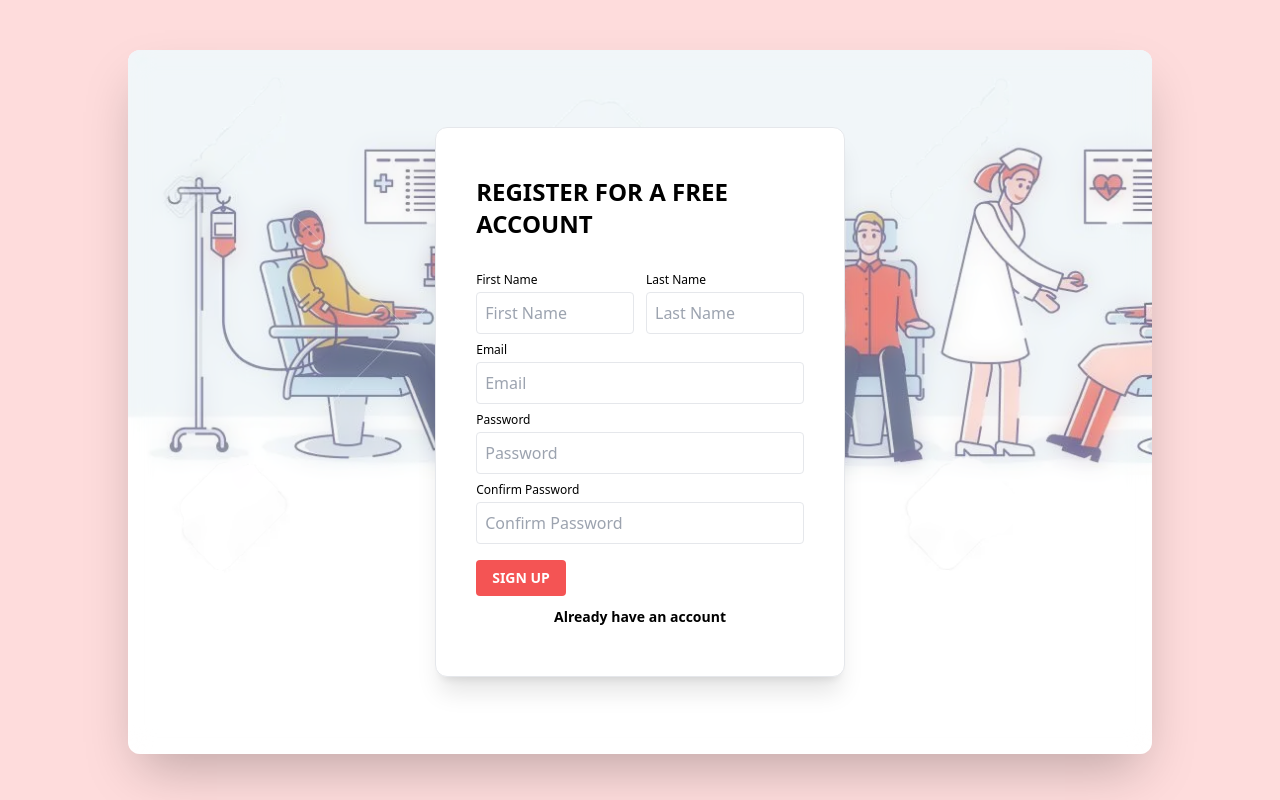
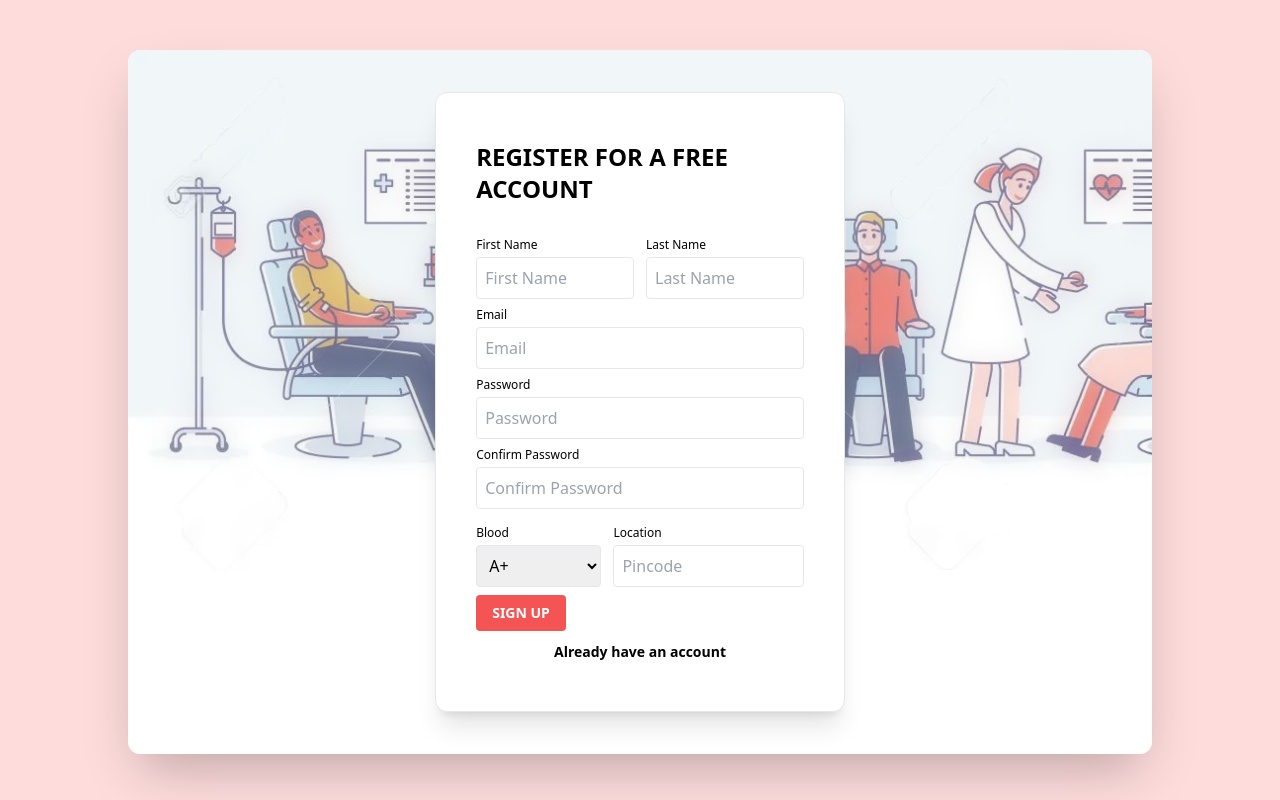
Before and after one commit to jashin-dev/Jeevan-Rakshak, a React (Create React App) app: page /registration in a window 1280 px wide. Built offline with nearby package versions, Linux system fonts and the light colour scheme.

Commit message:
ui faq, login , registartion update

```diff
--- a/src/Components/DonateCard.jsx
+++ b/src/Components/DonateCard.jsx
@@ -3,11 +3,11 @@ import React from 'react'
 export default function DonateCard({image , name , age , location , bloodGrp}) {
   return (
 
-      <div className='bg-white w-[500px] flex flex-row rounded-md gap-5 border shadow-md p-5 hover:scale-105 transition-all duration-200'>
+      <div className='bg-white w-full h-[80px] items-center justify-between flex flex-row rounded-md gap-3 border shadow-md p-5 hover:scale-105 transition-all duration-200'>
         <div>
-            <img src="../../images/herosection.png" alt="" className='w-[200px] h-[200px] inline-block object-cover'/>
+            <img src="../../images/herosection.png" alt="" className='h-[60px]  inline-block object-cover'/>
         </div>
-        <div className='flex flex-col justify-around'>
+
             <div>Name : {name} </div>
             <div>Age : {age} </div>
             <div>Location : {location}</div>
@@ -19,7 +19,7 @@ export default function DonateCard({image , name , age , location , bloodGrp}) {
               <button className='p-[10px] border-none rounded bg-red-400 text-white font-semibold'>Chat</button>
             </div>
 
-        </div>
+
       </div>
 
   )
--- a/src/FAQ.jsx
+++ b/src/FAQ.jsx
@@ -1,17 +1,21 @@
+import { useState } from "react";
 import Footer from "./Footer";
 import Navbar from "./Navbar";
 
+
 function FAQ() {
+  const[collapse,setCollapse]=useState(true);
+  const handleCollapse = ()=>{setCollapse(collapse=>!collapse)}
   return (
     <div>
       <Navbar />
       <div class="w-[80%] mx-auto mt-20 mb-20">
       <div class="text-3xl font-bold text-center mb-10">FAQ</div>
-        <div class="font-bold text-xl mb">Q: Who can donate blood?</div>
-        <div class="text-xl text-[#575656] mb-4 ">
+        <button class="font-bold text-xl mb bg-[#777] text-white cursor-pointer p-[18px] w-full outline-none text-left hover:bg-[#555] coll" onClick={handleCollapse}>Q: Who can donate blood?</button>
+        {collapse?   <div class="text-xl text-[#575656] mb-4 overflow-hidden bg-[#f1f1f1]">
           A: Anyone who is between the ages of 17 and 65 and is in good health
           can donate blood.
-        </div>
+        </div>:<div></div>}
         <div class="font-bold text-xl mb">Q: How often can I donate blood?</div>
         <div class="text-xl text-[#575656] mb-4">A: You can donate blood every 56 days (8 weeks).</div>
 
@@ -41,7 +45,10 @@ function FAQ() {
         </div>
       </div>
       <Footer />
+
+
     </div>
   );
+
 }
 export default FAQ;
--- a/src/Pages/Login.jsx
+++ b/src/Pages/Login.jsx
@@ -36,7 +36,7 @@ export default function Login() {
                     </form>
                     <a className="text-blue-700 text-center text-sm" href="/login">Forgot password?</a>
                     <p className="text-center mt-8">
-                        <a href="#" className="text-grey-dark text-sm no-underline hover:text-grey-darker font-semibold">Create an account</a>
+                        <a href="./registration" className="text-grey-dark text-sm no-underline hover:text-grey-darker font-semibold">Create an account</a>
                     </p>
                 </div>
             </div>
--- a/src/Pages/Registration.jsx
+++ b/src/Pages/Registration.jsx
@@ -39,7 +39,7 @@ export default function Registration() {
                   type="text"
                   id="firstname"
                   placeholder="First Name"
-                  value={formData.email}
+                  value={formData.firstname}
                   onChange={changeHandler}
                 />
               </div>
@@ -52,7 +52,7 @@ export default function Registration() {
                   type="text"
                   id="lastname"
                   placeholder="Last Name"
-                  value={formData.email}
+                  value={formData.lastname}
                   onChange={changeHandler}
                 />
               </div>
@@ -99,13 +99,49 @@ export default function Registration() {
                 onChange={changeHandler}
               />
             </div>
+            <div class="flex gap-3">
+            <div className="mb-2 w-[50%]">
+            <label for="bloodGrp" className="block text-xs mb-1 w-[50%]">
+                  Blood
+                </label>
+              <select
+                name="bloodGrp"
+                id="bloodGrp"
+                value={formData.bloodGrp}
+                onChange={changeHandler}
+                class="w-full border rounded p-2 outline-none focus:border-[#2593D2] "
+              >
+                <option value={"A+"}>A+</option>
+                <option value={"A-"}>A-</option>
+                <option value={"B+"}>B+</option>
+                <option value={"B-"}>B-</option>
+                <option value={"AB-"}>AB-</option>
+                <option value={"AB-"}>AB-</option>
+                <option value={"O+"}>O+</option>
+                <option value={"O-"}>O-</option>
+              </select>
+              </div>
+              <div className="mb-2 ">
+                <label for="location" className="block text-xs mb-1 w-1/2">
+                  Location
+                </label>
+                <input
+                  className="w-full border rounded p-2 outline-none focus:border-[#2593D2]"
+                  type="text"
+                  id="lastname"
+                  placeholder="Pincode"
+                  value={formData.location}
+                  onChange={changeHandler}
+                />
+              </div>
+              </div>
             <button className="bg-[#f45454] hover:bg-[#dc4545] text-white uppercase text-sm font-semibold px-4 py-2 rounded">
               Sign Up{" "}
             </button>
           </form>
           <p className="text-center mt-2">
             <a
-              href="#"
+              href="./login"
               className="text-grey-dark text-sm no-underline hover:text-grey-darker font-semibold"
             >
               Already have an account
--- a/src/RequestForm.js
+++ b/src/RequestForm.js
@@ -28,13 +28,13 @@ export default function RequestForm() {
   return (
     <div class="">
     <Navbar/>
-      <div className="flex items-center max-lg:h-screen lg:h-[88vh] w-full justify-center bg-[url('../public/images/background.png')]  bg bg-no-repeat rounded-xl relative">
+      <div className="flex items-center max-lg:h-screen lg:h-fit w-full justify-center bg-[url('../public/images/background.png')]  bg bg-no-repeat rounded-xl relative">
         <div class="backdrop-blur-md h-full w-full absolute right-0 left-0 top-0 bottom-0 z-10 rounded-xl opacity-30 bg-white"></div>
-        <div className="w-[40%] min-w-[360px] bg-white rounded-xl shadow-xl px-10 py-12 m-4 md:max-w-sm md:mx-auto border z-20">
-          <span className="block w-full text-2xl uppercase font-bold mb-8">
+        <div className="w-[40%] min-w-[360px] bg-white rounded-xl shadow-xl px-10 py-8 m-4 md:max-w-sm md:mx-auto border z-20 mb-10">
+          <span className="block w-full text-2xl uppercase font-bold mb-6">
             Help Save A Life
           </span>
-          <form onSubmit={submitHandler} className="flex gap-3 flex-col">
+          <form onSubmit={submitHandler} className="flex gap-2 flex-col">
             <div class="flex gap-3">
               <div>
                 <label for="firstname" className="block text-xs mb-1 w-1/2">
@@ -91,6 +91,8 @@ export default function RequestForm() {
                 <option value={"A-"}>A-</option>
                 <option value={"B+"}>B+</option>
                 <option value={"B-"}>B-</option>
+                <option value={"AB-"}>AB-</option>
+                <option value={"AB-"}>AB-</option>
                 <option value={"O+"}>O+</option>
                 <option value={"O-"}>O-</option>
               </select>
@@ -123,9 +125,23 @@ export default function RequestForm() {
                   onChange={changeHandler}
                 />
               </div>
+              <div>
+                <label for="message" className="block text-xs mb-1">
+                  Details
+                </label>
+                <input
+                  className="w-full border rounded p-2 outline-none focus:border-[#2593D2] align-text-top"
+                  type="text"
+                  height="100px"
+                  placeholder="Details"
+                  name="Details"
+                  value={formData.details}
+                  onChange={changeHandler}
+                />
+              </div>
               <button
 
-                    className="max-lg:w-[40vw] px-5 py-2 rounded-md bg-[#f45454] hover:scale-105 transition-all duration-200"
+                    className="max-lg:w-[40vw] px-5 py-2 rounded-md bg-[#f45454] hover:scale-105 transition-all duration-200 text-white"
                 >
                    Request
                 </button>
--- /dev/null
+++ b/src/collapse.js
@@ -0,0 +1,11 @@
+var coll = document.getElementsByClassName("coll");
+// console.log(coll)
+var i;
+
+for (i = 0; i < coll.length; i++) {
+  coll[i].addEventListener("click", function() {
+    // this.classList.toggle("bg-[#555]");
+    var content = this.nextElementSibling;
+    content.classList.toggle("hidden");
+  })	;
+}
```
